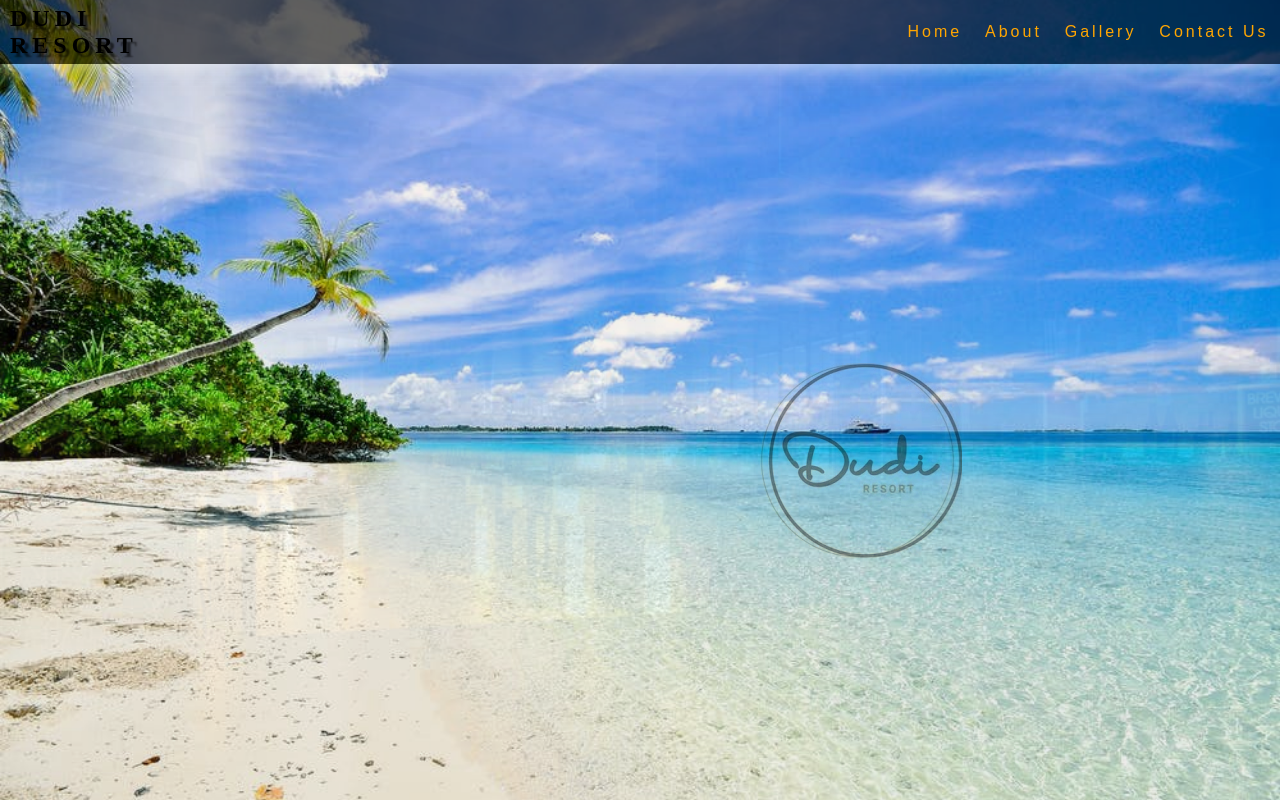
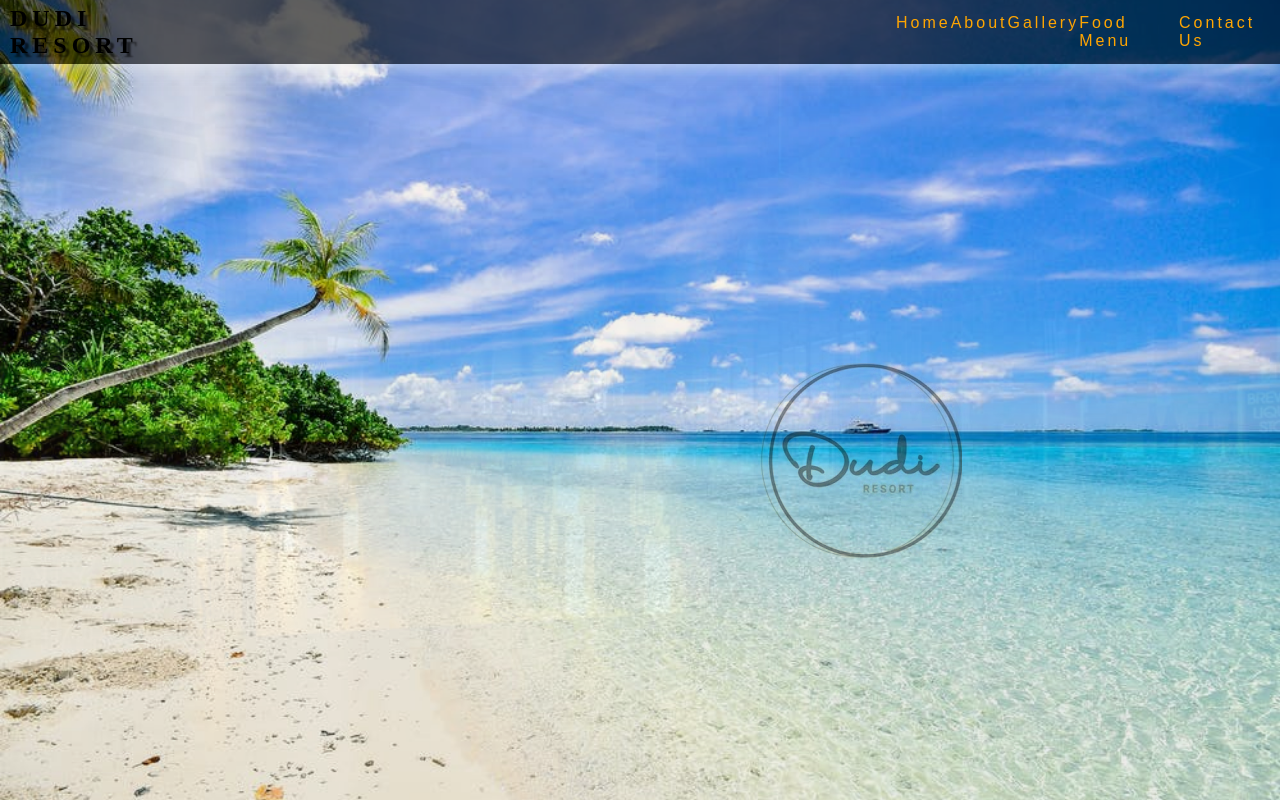
Before and after one commit to RonaldLat/dudi-resort, a plain HTML site: page index.html in a window 1280 px wide. Shown: the top 800 px of the page. Drawn offline with Linux system fonts and the light colour scheme.

Commit message:
added food menu in nav

```diff
--- a/index.html
+++ b/index.html
@@ -41,6 +41,11 @@
       <li>
         <a href="#gallery">Gallery</a>
       </li>
+
+         <li>
+        <a href="#gallery">Food Menu</a>
+      </li>
+
       <li>
         <a href="#contact">Contact Us</a>
       </li>
```
